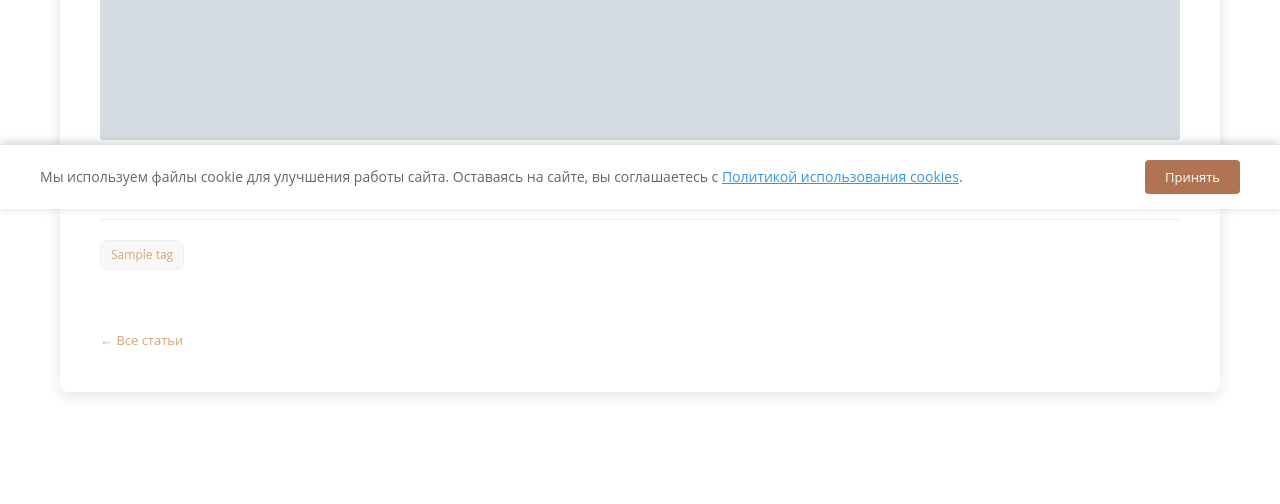
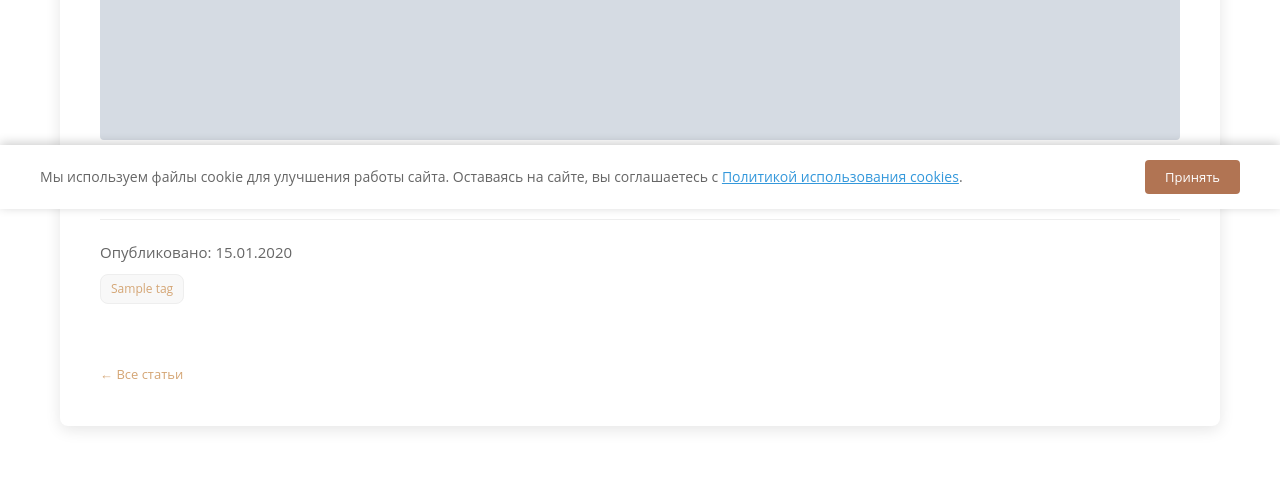
Before and after one commit to Xumpocmb/AngelDress, a Django app: template templates/app_blog/post.html in a window 1280 px wide. Shown: the part 591-1095 px from the top of the page. Run offline with Django 5.2, Linux system fonts and the light colour scheme; the template is opened without the code that fills it: most values are stand-ins (such as "Sample title", 1, 10 or a date in 2020); grey boxes marked "Sample" are stand-in pictures; parts of the project's set-up code (start-up, migrations or seed data) failed here and were passed over.

Commit message:
fix styles

```diff
--- a/app_catalog/models.py
+++ b/app_catalog/models.py
@@ -169,7 +169,7 @@ class ItemCharacteristic(models.Model):
         ('5000-10000', '5000 - 10000'),
         ('6000-10000', '6000 - 10000'),
         ('10000-15000', '10000 - 15000'),
-        ('15000-20000', '15000 - 20000'),
+        ('15000-90000', '15000 и выше'),
     ]
 
     item = models.OneToOneField(
--- a/static/styles/blog.css
+++ b/static/styles/blog.css
@@ -191,6 +191,10 @@
     text-align: center;
 }
 
+.post-footer-date {
+    margin-bottom: 10px;
+}
+
 .post-date .day {
     font-size: 1.5rem;
     font-weight: bold;
--- a/templates/app_blog/post.html
+++ b/templates/app_blog/post.html
@@ -36,7 +36,8 @@
 
                     <div class="post-footer">
                         <div class="post-meta">
-                            <span class="post-date">Опубликовано: {{ post.created_at|date:"d.m.Y" }}</span>
+                            <p class="post-footer-date"><span class="post-footer-date-text">Опубликовано: {{ post.created_at|date:"d.m.Y" }}</span></p>
+
                             {% if post.tags.all %}
                                 <div class="tags">
                                     {% for tag in post.tags.all %}
```
